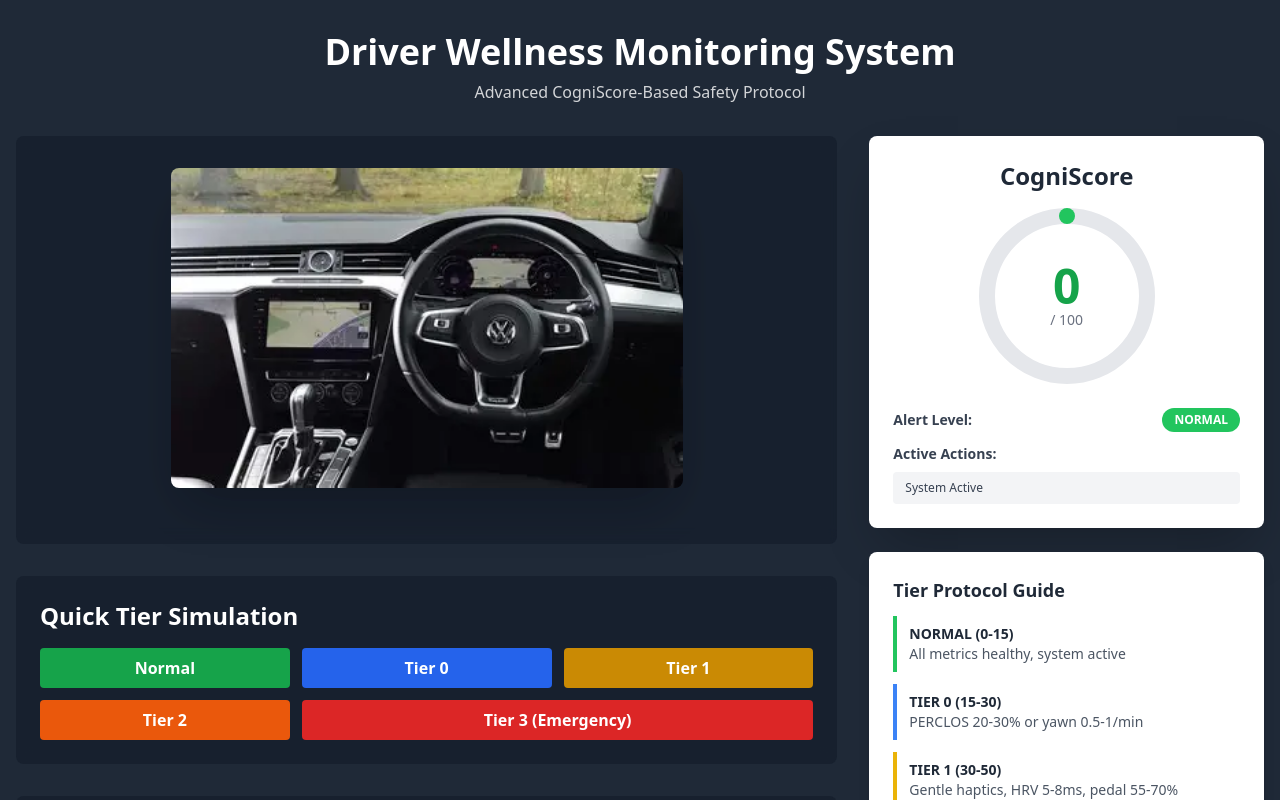
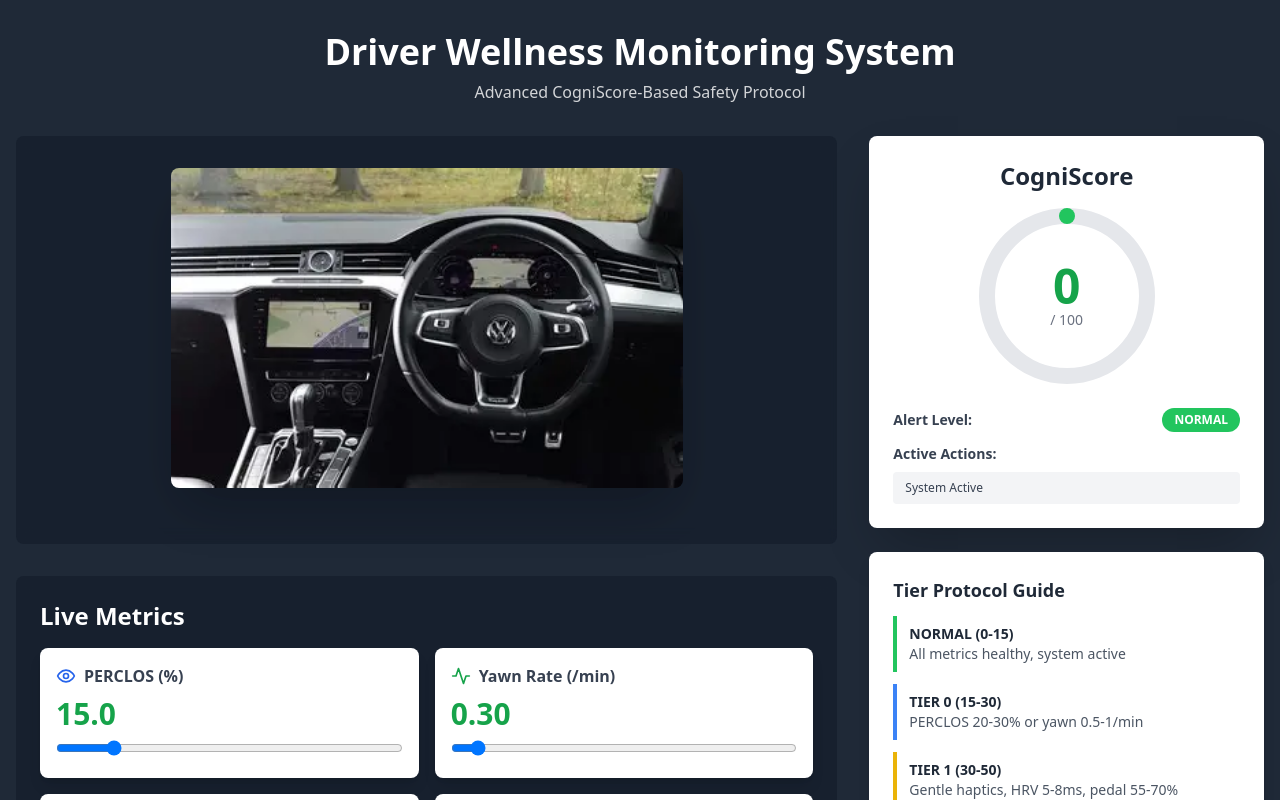
Before and after one commit to Satyam24-Git/DWMS, a React (Vite) app: page / in a window 1280 px wide. Shown: the top 800 px of the page. Built offline with nearby package versions, Linux system fonts and the light colour scheme.

Commit message:
Update App.tsx

```diff
--- a/src/App.tsx
+++ b/src/App.tsx
@@ -167,41 +167,6 @@ function App() {
               )}
             </div>
 
-            <div className="bg-gray-900 bg-opacity-50 rounded-lg p-6 backdrop-blur">
-              <h2 className="text-2xl font-bold text-white mb-4">Quick Tier Simulation</h2>
-              <div className="grid grid-cols-3 gap-3">
-                <button
-                  onClick={() => simulateTier(-1)}
-                  className="bg-green-600 hover:bg-green-700 text-white font-bold py-2 px-3 rounded transition-colors"
-                >
-                  Normal
-                </button>
-                <button
-                  onClick={() => simulateTier(0)}
-                  className="bg-blue-600 hover:bg-blue-700 text-white font-bold py-2 px-3 rounded transition-colors"
-                >
-                  Tier 0
-                </button>
-                <button
-                  onClick={() => simulateTier(1)}
-                  className="bg-yellow-600 hover:bg-yellow-700 text-white font-bold py-2 px-3 rounded transition-colors"
-                >
-                  Tier 1
-                </button>
-                <button
-                  onClick={() => simulateTier(2)}
-                  className="bg-orange-600 hover:bg-orange-700 text-white font-bold py-2 px-3 rounded transition-colors"
-                >
-                  Tier 2
-                </button>
-                <button
-                  onClick={() => simulateTier(3)}
-                  className="bg-red-600 hover:bg-red-700 text-white font-bold py-2 px-3 rounded transition-colors col-span-2"
-                >
-                  Tier 3 (Emergency)
-                </button>
-              </div>
-            </div>
 
             <div className="bg-gray-900 bg-opacity-50 rounded-lg p-6 backdrop-blur">
               <h2 className="text-2xl font-bold text-white mb-4">Live Metrics</h2>
```
